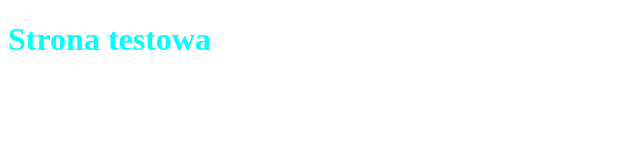
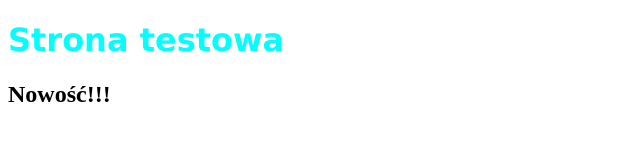
Before and after one commit to TomaszKrudysz/project-2, a plain HTML site: page index.html in a window 1280 px wide. Shown: the whole page, without its empty margins (0-640 px from the left). Drawn offline with Linux system fonts and the light colour scheme.

Commit message:
change font

```diff
--- a/index.html
+++ b/index.html
@@ -8,8 +8,12 @@
     <link rel="stylesheet" href="/style.css">
 </head>
 <body>
+
     <h1>
         Strona testowa
     </h1>
+    <h2>
+        Nowość!!!
+    </h2>
 </body>
 </html>
--- a/style.css
+++ b/style.css
@@ -1,3 +1,4 @@
 h1 {
     color: aqua;
+    font-family: Verdana, Geneva, Tahoma, sans-serif;
 }
```
